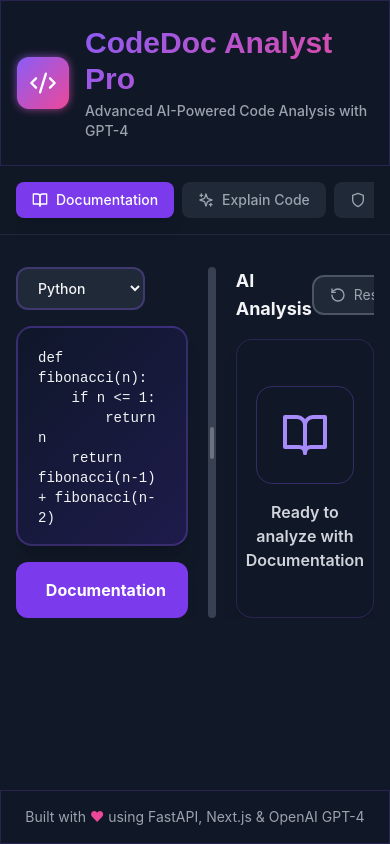
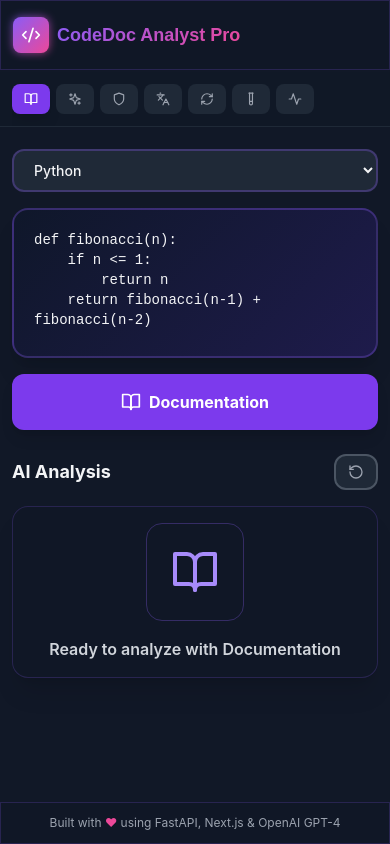
Before and after one commit to John-Tenkorang-Anim/codedoc-analyst-pro, a Next.js app in the folder frontend/: page / in a window 390 px wide. Built offline with nearby package versions, Linux system fonts and the light colour scheme.

Commit message:
made new changes to phoen screen

```diff
--- a/frontend/components/CodeAnalyzer.tsx
+++ b/frontend/components/CodeAnalyzer.tsx
@@ -109,67 +109,9 @@
     return colors[color] || colors.violet
   }
 
-  return (
-    <div className="min-h-screen bg-gray-900 text-gray-100 flex flex-col">
-      <header className="glass-card border-b border-violet-500/20 sticky top-0 z-50">
-        <div className="max-w-full mx-auto px-4 sm:px-6 lg:px-8 py-6">
-          <div className="flex items-center justify-between">
-            <div className="flex items-center gap-4">
-              <div className="relative">
-                <div className="absolute inset-0 bg-gradient-to-br from-violet-500 to-pink-500 rounded-xl blur-sm opacity-75"></div>
-                <div className="relative bg-gradient-to-br from-violet-500 to-pink-500 p-3 rounded-xl">
-                  <Code2 className="w-7 h-7 text-white" />
-                </div>
-              </div>
-              <div>
-                <h1 className="text-3xl font-display font-bold gradient-text">
-                  CodeDoc Analyst Pro
-                </h1>
-                <p className="text-sm text-gray-400 font-medium mt-1">
-                  Advanced AI-Powered Code Analysis with GPT-4
-                </p>
-              </div>
-            </div>
-            <div className="hidden md:flex items-center gap-2 text-xs text-gray-400">
-              <Sparkles className="w-4 h-4 text-violet-400" />
-              <span className="font-medium">Powered by OpenAI GPT-4</span>
-            </div>
-          </div>
-        </div>
-      </header>
-
-      <div className="border-b border-gray-800 bg-gray-900/50 sticky top-[88px] z-40">
-        <div className="max-w-full mx-auto px-4 sm:px-6 lg:px-8">
-          <div className="flex gap-2 overflow-x-auto py-4">
-            {FEATURES.map((feature) => {
-              const Icon = feature.icon
-              const isActive = activeFeature === feature.id
-              const colors = getColorClasses(feature.color)
-              return (
-                <button
-                  key={feature.id}
-                  onClick={() => setActiveFeature(feature.id)}
-                  className={`flex items-center gap-2 px-4 py-2 rounded-lg font-medium text-sm transition-all whitespace-nowrap ${
-                    isActive
-                      ? `${colors.bg} text-white shadow-lg`
-                      : `bg-gray-800 text-gray-400 hover:bg-gray-700`
-                  }`}
-                >
-                  <Icon className="w-4 h-4" />
-                  {feature.name}
-                </button>
-              )
-            })}
-          </div>
-        </div>
-      </div>
-
-      <main className="flex-1 w-full px-4 sm:px-6 lg:px-8 py-8">
-        <PanelGroup direction="horizontal" className="hidden lg:flex h-[calc(100vh-18rem)]">
-          <Panel defaultSize={55} minSize={30}>
-            <div className="h-full pr-3 overflow-y-auto">
-              <div className="flex flex-col gap-4">
-                <div className="flex items-center justify-between gap-4">
+  const CodeInputSection = () => (
+    <div className="flex flex-col gap-4 h-full">
+      <div className="flex flex-col sm:flex-row items-stretch sm:items-center justify-start gap-3">
         <select
           value={language}
           onChange={(e) => setLanguage(e.target.value)}
@@ -182,7 +124,7 @@
 
         {currentFeature?.needsTarget && (
           <>
-                      <span className="text-gray-400">→</span>
+            <span className="text-gray-400 text-center hidden sm:inline">→</span>
             <select
               value={targetLanguage}
               onChange={(e) => setTargetLanguage(e.target.value)}
@@ -201,7 +143,7 @@
         value={code}
         onChange={(e) => setCode(e.target.value)}
         placeholder="Paste your code here..."
-                  className="w-full p-5 font-mono text-sm code-editor text-gray-100 border-2 border-violet-500/30 rounded-2xl resize-none focus:outline-none focus:ring-2 focus:ring-violet-500 shadow-xl overflow-y-auto"
+        className="w-full p-5 font-mono text-sm code-editor text-gray-100 border-2 border-violet-500/30 rounded-2xl resize-none focus:outline-none focus:ring-2 focus:ring-violet-500 shadow-xl overflow-y-auto flex-1 lg:flex-none"
         style={{ minHeight: '150px', maxHeight: '500px' }}
       />
 
@@ -229,47 +171,42 @@
         </div>
       )}
     </div>
-            </div>
-          </Panel>
+  )
 
-          <PanelResizeHandle className="w-2 bg-gray-700 hover:bg-violet-500 transition-colors mx-2 rounded-full cursor-col-resize flex items-center justify-center">
-            <div className="w-1 h-8 bg-gray-500 rounded-full"></div>
-          </PanelResizeHandle>
-
-          <Panel defaultSize={45} minSize={25}>
-            <div className="flex flex-col h-full pl-3">
+  const OutputSection = () => (
+    <div className="flex flex-col h-full">
       <div className="flex items-center justify-between mb-4">
         <h2 className="text-lg font-bold text-gray-100">AI Analysis</h2>
         <div className="flex gap-2">
           {output && (
             <button
               onClick={handleCopy}
-                      className="px-4 py-2 bg-emerald-600/20 hover:bg-emerald-600/30 border-2 border-emerald-500/30 rounded-xl transition-all flex items-center gap-2"
+              className="px-3 sm:px-4 py-2 bg-emerald-600/20 hover:bg-emerald-600/30 border-2 border-emerald-500/30 rounded-xl transition-all flex items-center gap-2"
             >
               {copied ? (
                 <>
                   <Check className="w-4 h-4 text-emerald-400" />
-                          <span className="text-sm text-emerald-400">Copied!</span>
+                  <span className="text-xs sm:text-sm text-emerald-400">Copied!</span>
                 </>
               ) : (
                 <>
                   <Copy className="w-4 h-4 text-emerald-400" />
-                          <span className="text-sm text-emerald-400">Copy</span>
+                  <span className="text-xs sm:text-sm text-emerald-400 hidden sm:inline">Copy</span>
                 </>
               )}
             </button>
           )}
           <button
             onClick={handleReset}
-                    className="px-4 py-2 bg-gray-800 hover:bg-gray-700 border-2 border-gray-600 rounded-xl transition-all flex items-center gap-2"
+            className="px-3 sm:px-4 py-2 bg-gray-800 hover:bg-gray-700 border-2 border-gray-600 rounded-xl transition-all flex items-center gap-2"
           >
             <RotateCcw className="w-4 h-4 text-gray-400" />
-                    <span className="text-sm text-gray-400">Reset</span>
+            <span className="text-xs sm:text-sm text-gray-400 hidden sm:inline">Reset</span>
           </button>
         </div>
       </div>
 
-              <div className="flex-1 glass-card p-6 rounded-2xl overflow-y-auto shadow-xl">
+      <div className="flex-1 glass-card p-4 sm:p-6 rounded-2xl overflow-y-auto shadow-xl">
         {loading ? (
           <div className="flex flex-col items-center justify-center h-full gap-4">
             <Loader2 className="w-16 h-16 animate-spin text-violet-500" />
@@ -295,12 +232,12 @@
                   </code>
                 )
               },
-                      p: ({children}: any) => <p className="mb-4 text-gray-300 leading-relaxed">{children}</p>,
-                      h1: ({children}: any) => <h1 className="text-2xl font-bold mb-4 mt-6 text-violet-300">{children}</h1>,
-                      h2: ({children}: any) => <h2 className="text-xl font-bold mb-3 mt-5 text-violet-300">{children}</h2>,
-                      h3: ({children}: any) => <h3 className="text-lg font-bold mb-2 mt-4 text-violet-300">{children}</h3>,
-                      ul: ({children}: any) => <ul className="list-disc list-inside mb-4 space-y-1 text-gray-300">{children}</ul>,
-                      ol: ({children}: any) => <ol className="list-decimal list-inside mb-4 space-y-1 text-gray-300">{children}</ol>,
+              p: ({children}: any) => <p className="mb-4 text-gray-300 leading-relaxed text-sm sm:text-base">{children}</p>,
+              h1: ({children}: any) => <h1 className="text-xl sm:text-2xl font-bold mb-4 mt-6 text-violet-300">{children}</h1>,
+              h2: ({children}: any) => <h2 className="text-lg sm:text-xl font-bold mb-3 mt-5 text-violet-300">{children}</h2>,
+              h3: ({children}: any) => <h3 className="text-base sm:text-lg font-bold mb-2 mt-4 text-violet-300">{children}</h3>,
+              ul: ({children}: any) => <ul className="list-disc list-inside mb-4 space-y-1 text-gray-300 text-sm sm:text-base">{children}</ul>,
+              ol: ({children}: any) => <ol className="list-decimal list-inside mb-4 space-y-1 text-gray-300 text-sm sm:text-base">{children}</ol>,
               strong: ({children}: any) => <strong className="font-bold text-violet-300">{children}</strong>,
             }}
           >
@@ -318,13 +255,95 @@
         )}
       </div>
     </div>
+  )
+
+  return (
+    <div className="min-h-screen bg-gray-900 text-gray-100 flex flex-col">
+      <header className="glass-card border-b border-violet-500/20 sticky top-0 z-50">
+        <div className="max-w-full mx-auto px-3 sm:px-6 lg:px-8 py-4 sm:py-6">
+          <div className="flex items-center justify-between">
+            <div className="flex items-center gap-2 sm:gap-4">
+              <div className="relative">
+                <div className="absolute inset-0 bg-gradient-to-br from-violet-500 to-pink-500 rounded-lg sm:rounded-xl blur-sm opacity-75"></div>
+                <div className="relative bg-gradient-to-br from-violet-500 to-pink-500 p-2 sm:p-3 rounded-lg sm:rounded-xl">
+                  <Code2 className="w-5 h-5 sm:w-7 sm:h-7 text-white" />
+                </div>
+              </div>
+              <div>
+                <h1 className="text-lg sm:text-2xl lg:text-3xl font-display font-bold gradient-text">
+                  CodeDoc Analyst Pro
+                </h1>
+                <p className="text-xs sm:text-sm text-gray-400 font-medium mt-0.5 sm:mt-1 hidden sm:block">
+                  Advanced AI-Powered Code Analysis with GPT-4
+                </p>
+              </div>
+            </div>
+            <div className="hidden md:flex items-center gap-2 text-xs text-gray-400">
+              <Sparkles className="w-4 h-4 text-violet-400" />
+              <span className="font-medium">Powered by OpenAI GPT-4</span>
+            </div>
+          </div>
+        </div>
+      </header>
+
+      <div className="border-b border-gray-800 bg-gray-900/50 sticky top-[72px] sm:top-[88px] z-40">
+        <div className="max-w-full mx-auto px-3 sm:px-6 lg:px-8">
+          <div className="flex gap-1.5 sm:gap-2 overflow-x-auto py-3 sm:py-4 scrollbar-hide">
+            {FEATURES.map((feature) => {
+              const Icon = feature.icon
+              const isActive = activeFeature === feature.id
+              const colors = getColorClasses(feature.color)
+              return (
+                <button
+                  key={feature.id}
+                  onClick={() => setActiveFeature(feature.id)}
+                  className={`flex items-center gap-1.5 sm:gap-2 px-3 sm:px-4 py-2 rounded-lg font-medium text-xs sm:text-sm transition-all whitespace-nowrap ${
+                    isActive
+                      ? `${colors.bg} text-white shadow-lg`
+                      : `bg-gray-800 text-gray-400 hover:bg-gray-700`
+                  }`}
+                >
+                  <Icon className="w-3.5 h-3.5 sm:w-4 sm:h-4" />
+                  <span className="hidden sm:inline">{feature.name}</span>
+                </button>
+              )
+            })}
+          </div>
+        </div>
+      </div>
+
+      <main className="flex-1 w-full px-3 sm:px-6 lg:px-8 py-6 sm:py-8">
+        {/* Desktop: Side by side with resizable panels */}
+        <div className="hidden lg:block h-[calc(100vh-18rem)]">
+          <PanelGroup direction="horizontal">
+            <Panel defaultSize={55} minSize={30}>
+              <div className="h-full pr-3 overflow-y-auto">
+                <CodeInputSection />
+              </div>
+            </Panel>
+
+            <PanelResizeHandle className="w-2 bg-gray-700 hover:bg-violet-500 transition-colors mx-2 rounded-full cursor-col-resize flex items-center justify-center">
+              <div className="w-1 h-8 bg-gray-500 rounded-full"></div>
+            </PanelResizeHandle>
+
+            <Panel defaultSize={45} minSize={25}>
+              <div className="h-full pl-3 overflow-y-auto">
+                <OutputSection />
+              </div>
             </Panel>
           </PanelGroup>
+        </div>
+
+        {/* Mobile/Tablet: Stacked vertically */}
+        <div className="lg:hidden flex flex-col gap-6">
+          <CodeInputSection />
+          <OutputSection />
+        </div>
       </main>
 
       <footer className="glass-card border-t border-violet-500/20 mt-auto">
-        <div className="max-w-full mx-auto px-4 sm:px-6 lg:px-8 py-4">
-          <p className="text-center text-sm text-gray-400">
+        <div className="max-w-full mx-auto px-3 sm:px-6 lg:px-8 py-3 sm:py-4">
+          <p className="text-center text-xs sm:text-sm text-gray-400">
             Built with <span className="text-pink-500">❤</span> using FastAPI, Next.js & OpenAI GPT-4
           </p>
         </div>
```
Lines whose indentation alone changed are shown as unchanged.
